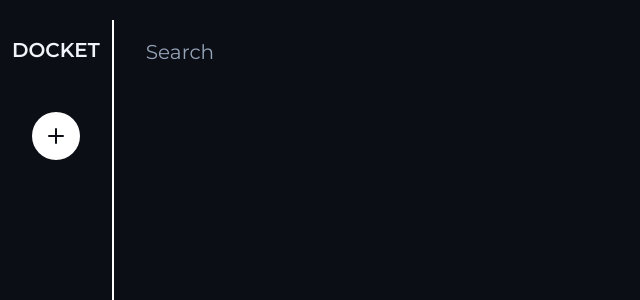
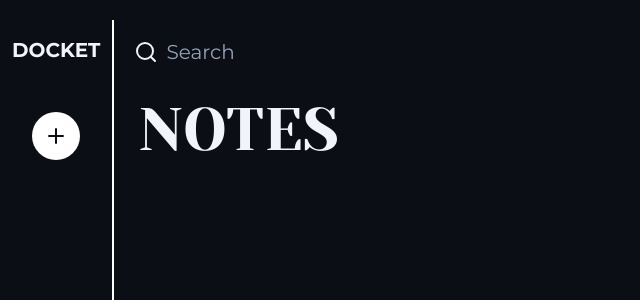
Before and after one commit to kratos-respawned/Docket, a Next.js app: page / in a window 1280 px wide. Shown: the top 300 px of the page, without its empty margins (0-640 px from the left). Built offline with nearby package versions, Linux system fonts and the light colour scheme.

Commit message:
create layout skelton

```diff
--- a/src/app/page.tsx
+++ b/src/app/page.tsx
@@ -1,5 +1,7 @@
+
 import Aside from "@/components/Aside";
-import { Input } from "@/components/ui/Input";
+import SearchBar from "@/components/SearchBar";
+
 import { ScrollArea } from "@/components/ui/scroll-area";
 
 import type { Metadata } from "next";
@@ -15,10 +17,12 @@
     <>
       <Aside />
 
-      <ScrollArea className=" w-full  h-screen py-5 ">
-        <div className="relative my-3 w-2/5 ml-5 " >
-          <Input placeholder="Search" className="w-full placeholder:font-montserrat text-xl font-montserrat placeholder:text-xl  outline-none border-none  focus:border-none" />
-        </div>
+      <ScrollArea className=" w-full pl-5  h-screen py-5 ">
+        <SearchBar />
+        <h2 className="font-yeserva pl-1 text-6xl mt-7">NOTES</h2>
+        <section className="h-full w-full grid grid-cols-4 ">
+
+        </section>
       </ScrollArea>
 
     </>);
--- a/src/components/Aside.tsx
+++ b/src/components/Aside.tsx
@@ -6,7 +6,7 @@
     return (
         <aside className="border-r-2 border-white  my-5 ">
             <nav className=" ">
-                <h1 className="text-xl text-center font-montserrat font-semibold px-3 my-4">DOCKET</h1>
+                <h1 className="text-xl  text-center font-montserrat font-extrabold px-3 my-4">DOCKET</h1>
                 <button onClick={() => { setActive(!active) }} className="w-12 mx-auto mt-12 mb-7 aspect-square rounded-full bg-white grid place-items-center ">
                     <Plus className="text-nblack" />
                 </button>
--- /dev/null
+++ b/src/components/SearchBar.tsx
@@ -0,0 +1,22 @@
+"use client"
+
+import { SearchIcon } from "lucide-react"
+import { Input } from "@/components/ui/Input"
+import { useRef } from "react"
+
+
+function SearchBar() {
+    const initialValue: any = null;
+    const search = useRef(initialValue);
+    return (
+        <div className="relative my-3 w-2/5  " >
+            <SearchIcon onClick={() => {
+                if (search.current)
+                    search.current.focus()
+            }} className="absolute cursor-pointer left-0 top-1/2 -translate-y-1/2" />
+            <Input ref={search} placeholder="Search" className="pl-8 w-full placeholder:font-montserrat text-xl font-montserrat placeholder:text-xl  outline-none border-none  focus:border-none" />
+        </div>
+    )
+}
+
+export default SearchBar
```
